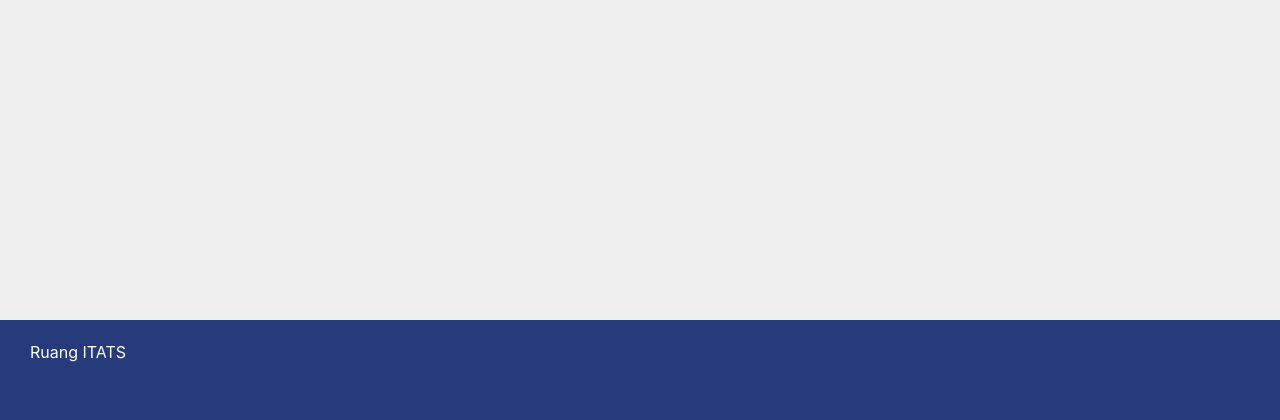
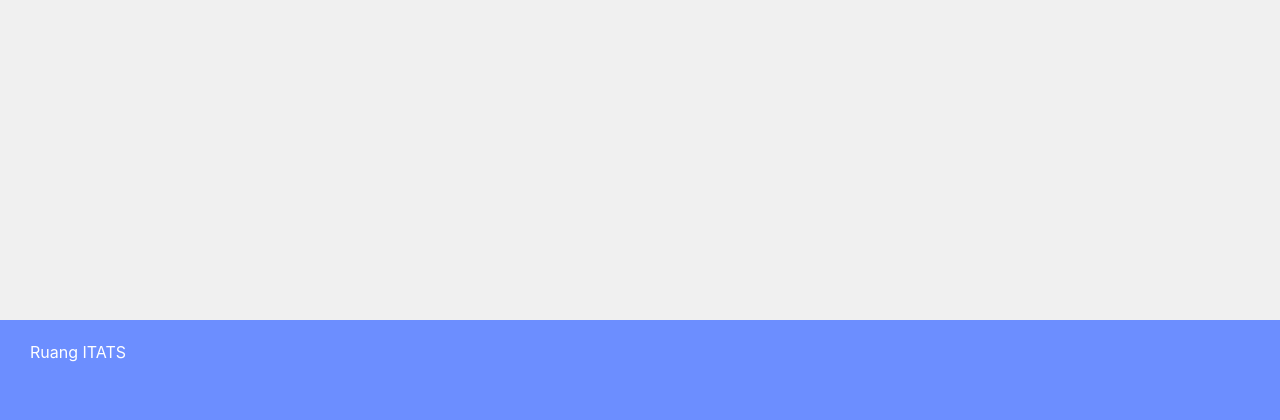
Before and after one commit to haress1344/Web-Basis-Kuis-Ruang-ITATS-, a PHP site: template View/index.html in a window 1280 px wide. Shown: the part 2112-2532 px from the top of the page. Run offline with PHP 8.4, Linux system fonts and the light colour scheme; the template is opened without the code that fills it, so the values that code supplies are empty.

Commit message:
Add files via upload

```diff
--- a/CSS/style.css
+++ b/CSS/style.css
@@ -41,7 +41,7 @@
 }
 
 .footer {
-  background-color: rgb(39, 59, 124);
+  background-color: rgb(108, 142, 255);
   height: 100px;
 }
 
```
